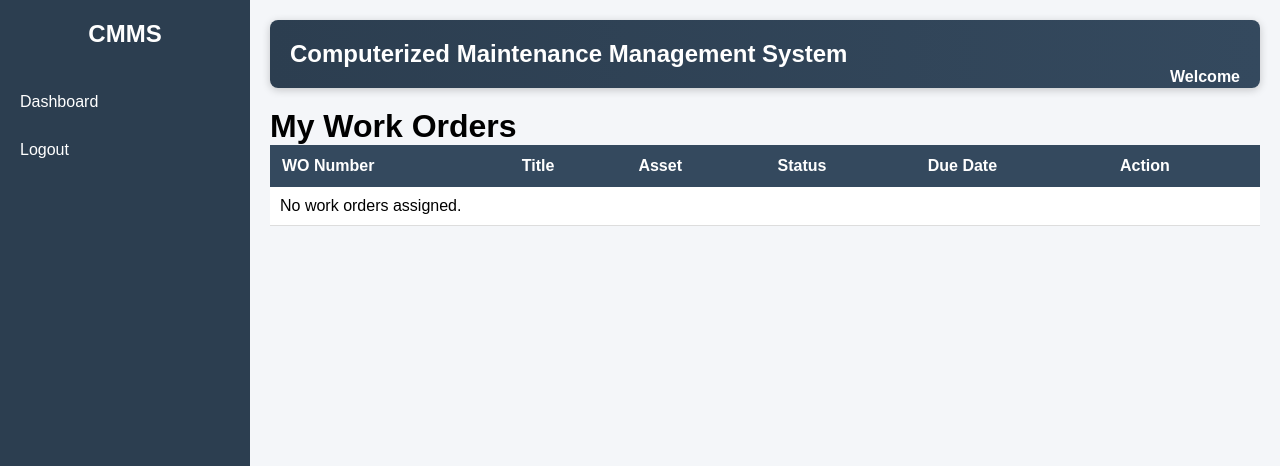
After one commit to knctthamo/cmms-mvp, a Django app: template templates/workorders/my_work_orders.html in a window 1280 px wide. The commit adds this page. Shown: the top 466 px of the page. Run offline with Django 3.2, Linux system fonts and the light colour scheme; the template is opened without the code that fills it, so the values that code supplies are empty.

Commit message:
Add technician work assignment workflow

```diff
--- a/templates/base.html
+++ b/templates/base.html
@@ -42,7 +42,8 @@
 
         {% if is_technician %}
 
-        <a href="#">
+        <a href="{% url 'my_work_orders' %}"
+        class="{% if current_page == 'myworkorders' %}active-link{% endif %}">
             My Work Orders
         </a>
 
--- /dev/null
+++ b/templates/workorders/my_work_orders.html
@@ -0,0 +1,57 @@
+{% extends 'base.html' %}
+
+{% block content %}
+
+<h1>My Work Orders</h1>
+
+<table>
+
+    <tr>
+        <th>WO Number</th>
+        <th>Title</th>
+        <th>Asset</th>
+        <th>Status</th>
+        <th>Due Date</th>
+        <th>Action</th>
+    </tr>
+
+    {% for work_order in work_orders %}
+
+    <tr>
+
+        <td>{{ work_order.work_order_number }}</td>
+
+        <td>{{ work_order.title }}</td>
+
+        <td>{{ work_order.asset.asset_code }}</td>
+
+        <td>{{ work_order.status }}</td>
+
+        <td>{{ work_order.due_date }}</td>
+
+        <td>
+
+            <a href="{% url 'work_order_detail' work_order.id %}"
+               class="action-btn">
+                View
+            </a>
+
+        </td>
+
+    </tr>
+
+    {% empty %}
+
+    <tr>
+
+        <td colspan="6">
+            No work orders assigned.
+        </td>
+
+    </tr>
+
+    {% endfor %}
+
+</table>
+
+{% endblock %}
--- a/workorders/services.py
+++ b/workorders/services.py
@@ -99,3 +99,9 @@ def delete_work_order(id):
     work_order = WorkOrder.objects.get(id=id)
 
     work_order.delete()
+
+def get_work_orders_for_technician(user):
+
+    return WorkOrder.objects.filter(
+        assigned_to=user
+    )
--- a/workorders/urls.py
+++ b/workorders/urls.py
@@ -1,5 +1,5 @@
 from django.urls import path
-from .views import work_order_list,work_order_create,work_order_detail,work_order_edit,work_order_delete
+from .views import work_order_list,work_order_create,work_order_detail,work_order_edit,work_order_delete, my_work_orders
 
 urlpatterns = [
     path('', work_order_list, name='work_order_list'),
@@ -7,4 +7,5 @@ urlpatterns = [
     path('<int:id>/',work_order_detail,name='work_order_detail'),
     path('<int:id>/edit/', work_order_edit,name='work_order_edit'),
     path('<int:id>/delete/',work_order_delete,name='work_order_delete'),
+    path('my-work-orders/',my_work_orders,name='my_work_orders'),
 ]
```
Also changed, not shown: workorders/views.py (+20 -2 lines), db.sqlite3.
